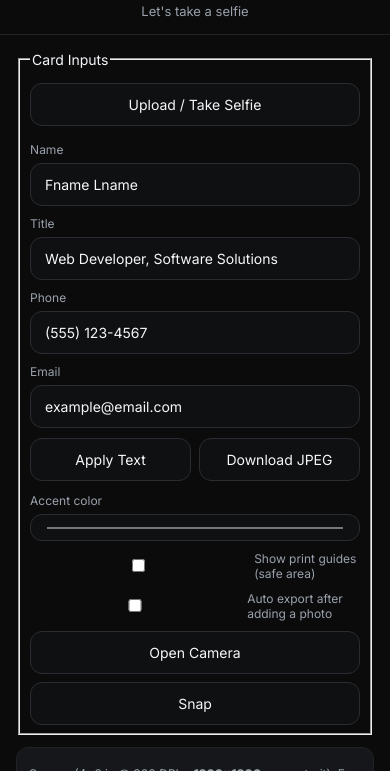
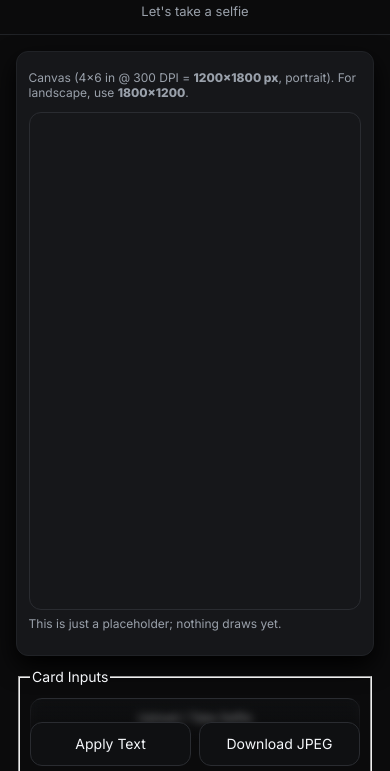
Before and after one commit to joeboc/SelfieBusinessCards, a plain HTML site: page index.html in a window 390 px wide. Shown: the part 42-813 px from the top of the page. Drawn offline with Linux system fonts and the light colour scheme; a script that the page names is missing.

Commit message:
Mobile updates 3

```diff
--- a/index.html
+++ b/index.html
@@ -7,6 +7,8 @@
     <link href="https://fonts.googleapis.com/css2?family=Inter:wght@400;600;800;900&display=swap" rel="stylesheet">
     <style>
       :root {
+    --gap: 10px;
+    --radius: 12px;
     --fs-body: clamp(14px, 2.8vw, 16px);
     --fs-h1: clamp(18px, 4.8vw, 20px);
     --fs-hint: clamp(11px, 2.6vw, 12px);
@@ -23,19 +25,21 @@
       .panel { background: var(--panel); border: 1px solid var(--border); border-radius: 12px; padding: var(--pad-card); }
       .panel h2 { margin: 0 0 10px; font-size: 14px; letter-spacing: .02em; color: #d4dae3; }
       label { display: block; margin: 10px 0 6px; font-size: 12px; color: var(--muted); }
+      .inputs label{margin: 8px 0 6px; font-size: clamp(12px, 2.6vw, 1px);}
       input, button { width: 100%; padding: 12px 14px; border-radius: 12px; border: 1px solid #2a2c31; background: #0f1012; color: var(--ink); font: inherit; }
-      button { cursor: pointer; padding: 12px 14px; border-radius: 12px; border: 1px solid #2a2c31;}
+      button { min-height: 44px; border-radius: var(--radius); cursor: pointer; padding: 12px 14px; border-radius: 12px; border: 1px solid #2a2c31;}
       .btn { display: inline-block; width: 100%; text-align: center; padding: 12px 14px; border-radius: 12px; border: 1px solid #2a2c31; background: #0f1012; color:var(--ink); font: inherit; cursor: pointer; }
-      .row { display: grid; gap: 8px; grid-template-columns: 1fr 1fr; }
-      @media (max-width: 560px){
-      .row { grid-template-columns: 1fr; }
-       }
+      .row { display: grid; gap: var(--gap); grid-template-columns: 1fr 1fr; }
+      @media (max-width: 560px){ .row { grid-template-columns: 1fr; }}
+      @media (max-width: 980px) { main{grid-template-columns: 1fr;} .preview{order: -1;}}
+      @media (max-width: 980px){ .actions{ position: sticky; bottom: 0; z-index: 5; background: linear-gradient(180deg, transparent, var(--bg) 24%); padding-top: 12px; padding-bottom: 8px; backdrop-filter: blur(4px); } }
       .canvas-wrap { background: var(--panel); border: 1px solid var(--border); border-radius: 12px; padding: var(--pad-card); }
       canvas{ display:block; border:1px solid #2a2c31; border-radius:12px; margin:0 auto; width:100%; background:transparent;}
       .canvas-container canvas.lower-canvas { background: #fff; }
       .canvas-container canvas.upper-canvas { background: transparent !important; }
       .hint { color: var(--muted); font-size: 12px; margin-top: 6px; }
       #photo {position: absolute; left: -9999px; width: 1px; height: 1px; overflow: hidden;} /*Hide Default Inout button*/
+      .preview{box-shadow: 0 10px 24px rgba(0,0,0.35);}
     </style>
   </head>
   <body>
@@ -45,7 +49,7 @@
     </header>
 
     <main>
-      <fieldset>
+      <fieldset class="inputs">
         <legend>Card Inputs</legend>
 
         <label for="photo" class="btn">Upload / Take Selfie</label>
@@ -63,9 +67,16 @@
         <label for="email">Email</label>
         <input id="email" placeholder="example@email.com" value="example@email.com">
 
-        <div class="row" style="display:grid; gap:8px; grid-template-columns:1fr 1fr; margin-top:10px">
-          <button id="apply">Apply Text</button>
-          <button id="download">Download JPEG</button>
+        <div class="actions" style="margin-top:10px">
+            <div class="row" style="display:grid; gap:8px; grid-template-columns:1fr 1fr; margin-top:10px">
+            <button id="apply">Apply Text</button>
+            <button id="download">Download JPEG</button>
+            </div>
+
+            <div class="row" style="margin-top:10px">
+            <button id="openCamera" type="button">Open Camera</button>
+            <button id="snap" type="button" disabled>Snap</button>
+            </div>
         </div>
 
         <label for="accentColor" style="margin-top:12px">Accent color</label>
@@ -79,17 +90,12 @@
           <input id="quickSave" type="checkbox"> Auto export after adding a photo
         </label>
 
-        <div class="row" style="margin-top:10px">
-          <button id="openCamera" type="button">Open Camera</button>
-          <button id="snap" type="button" disabled>Snap</button>
-        </div>
-
         <div id="camWrap" style="display:none; margin-top:8px">
           <video id="cam" playsinline muted style="width:100%; border:1px solid #2a2c31; border-radius:10px"></video>
         </div>
       </fieldset>
 
-      <section class="canvas-wrap">
+      <section class="canvas-wrap preview">
         <p class="hint">
           Canvas (4×6 in @ 300 DPI = <strong>1200×1800 px</strong>, portrait).
           For landscape, use <strong>1800×1200</strong>.
```
